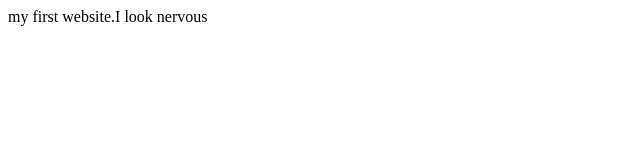
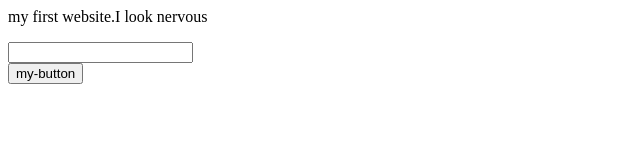
Before and after one commit to Fazle455/first-website, a plain HTML site: page index.html in a window 1280 px wide. Shown: the whole page, without its empty margins (0-640 px from the left). Drawn offline with Linux system fonts and the light colour scheme.

Commit message:
add-button

```diff
--- a/index.html
+++ b/index.html
@@ -1,2 +1,7 @@
 <p>my first website.I look nervous
 </p>
+<input type="text">
+<br>
+<button>my-button</button>
+</br>
+</input>
```
